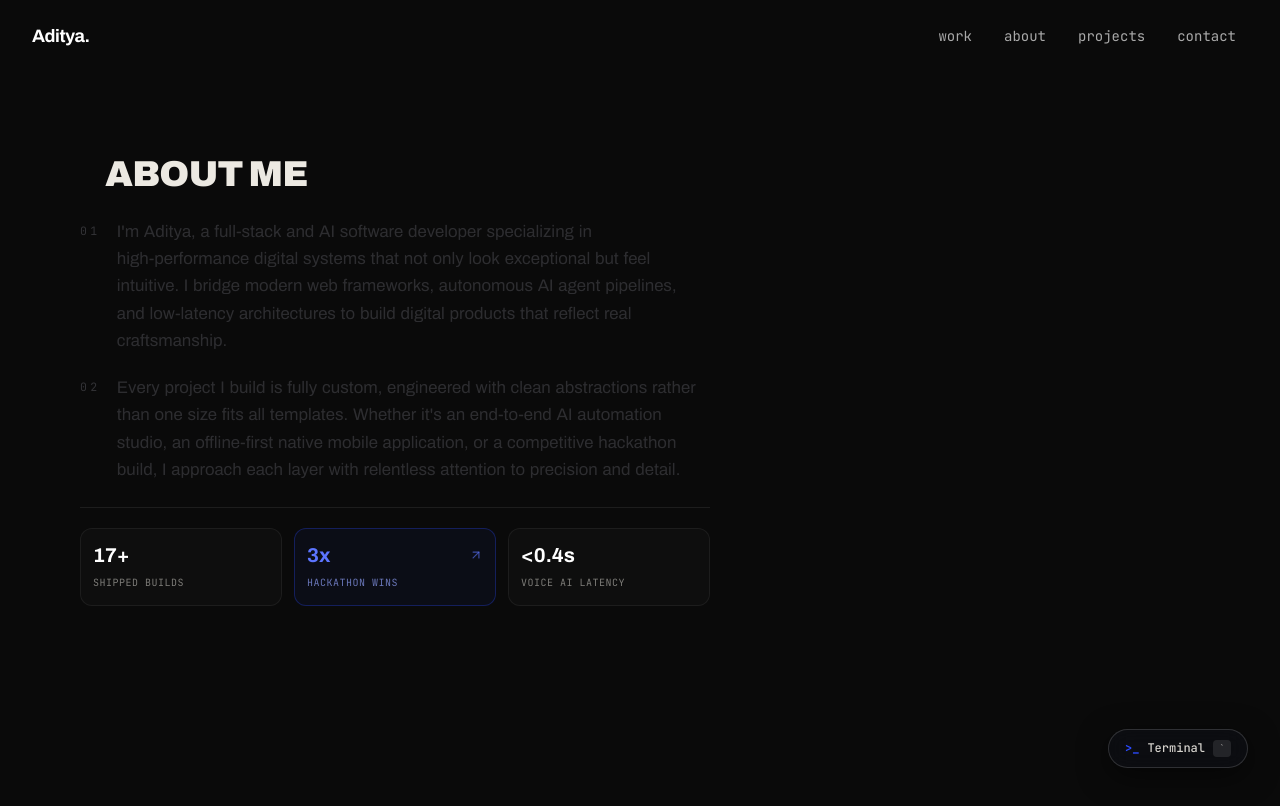
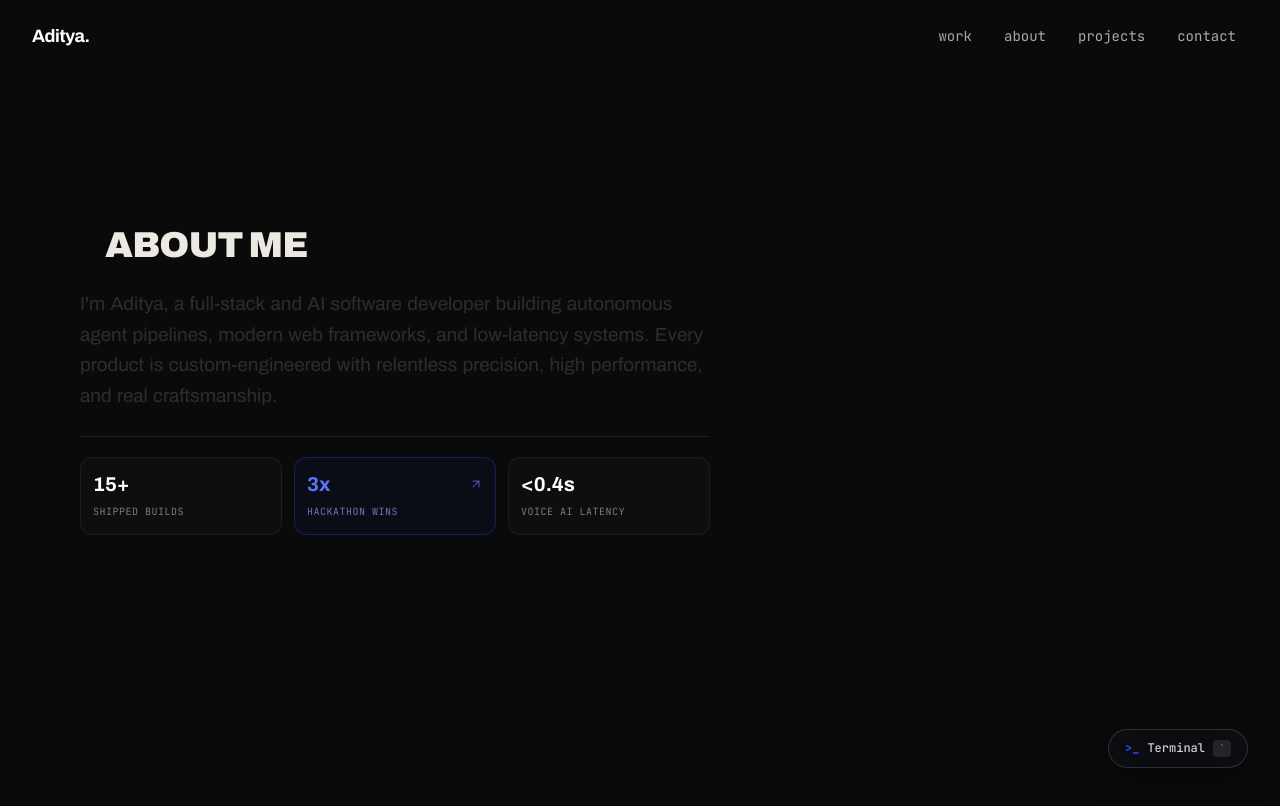
Before and after one commit to iamadityamaurya/portfolio, a React (Vite) app: page /about in a window 1280 px wide. Shown: the top 806 px of the page. Built offline with nearby package versions, Linux system fonts and the light colour scheme.

Commit message:
refactor: condense about me bio into a concise single-narrative paragraph

```diff
--- a/src/pages/02.jsx
+++ b/src/pages/02.jsx
@@ -4,14 +4,10 @@ import { ArrowRight, ArrowUpRight } from 'lucide-react';
 import { gsap, reducedMotion, scrollToTarget } from '../lib/scroll';
 import asciiCatImg from '../assets/ascii-cat-transparent.png';
 
-const P1_TEXT =
-    "I'm Aditya, a full-stack and AI software developer specializing in high-performance digital systems that not only look exceptional but feel intuitive. I bridge modern web frameworks, autonomous AI agent pipelines, and low-latency architectures to build digital products that reflect real craftsmanship.";
+const BIO_TEXT =
+    "I'm Aditya, a full-stack and AI software developer building autonomous agent pipelines, modern web frameworks, and low-latency systems. Every product is custom-engineered with relentless precision, high performance, and real craftsmanship.";
 
-const P2_TEXT =
-    "Every project I build is fully custom, engineered with clean abstractions rather than one size fits all templates. Whether it's an end-to-end AI automation studio, an offline-first native mobile application, or a competitive hackathon build, I approach each layer with relentless attention to precision and detail.";
-
-const P1_WORDS = P1_TEXT.split(' ');
-const P2_WORDS = P2_TEXT.split(' ');
+const BIO_WORDS = BIO_TEXT.split(' ');
 
 const AboutPage = () => {
     const rootRef = useRef(null);
@@ -22,14 +18,10 @@ const AboutPage = () => {
 
         if (reducedMotion()) {
             if (rootRef.current) {
-                rootRef.current.querySelectorAll('[data-p1-word], [data-p2-word]').forEach((el) => {
+                rootRef.current.querySelectorAll('[data-bio-word]').forEach((el) => {
                     el.style.color = '#ece9e2';
                     el.style.opacity = '1';
                 });
-                const p1Num = rootRef.current.querySelector('[data-p1-num]');
-                const p2Num = rootRef.current.querySelector('[data-p2-num]');
-                if (p1Num) { p1Num.style.color = '#ece9e2'; p1Num.style.opacity = '1'; }
-                if (p2Num) { p2Num.style.color = '#ece9e2'; p2Num.style.opacity = '1'; }
                 const bLeft = rootRef.current.querySelector('[data-bracket-left]');
                 const bRight = rootRef.current.querySelector('[data-bracket-right]');
                 if (bLeft) { bLeft.style.opacity = '1'; bLeft.style.transform = 'none'; }
@@ -49,10 +41,7 @@ const AboutPage = () => {
             const bRight = pin.querySelector('[data-bracket-right]');
             const catFrame = pin.querySelector('[data-cat-frame]');
             const riseLines = pin.querySelectorAll('[data-rise-line]');
-            const p1Words = pin.querySelectorAll('[data-p1-word]');
-            const p2Words = pin.querySelectorAll('[data-p2-word]');
-            const p1Num = pin.querySelector('[data-p1-num]');
-            const p2Num = pin.querySelector('[data-p2-num]');
+            const bioWords = pin.querySelectorAll('[data-bio-word]');
             const actionBtn = pin.querySelector('[data-action-btn]');
 
             // Pinned scroll timeline
@@ -62,7 +51,7 @@ const AboutPage = () => {
                     trigger: pin,
                     pin: true,
                     start: 'top top',
-                    end: () => `+=${window.innerHeight * 2.2}`,
+                    end: () => `+=${window.innerHeight * 1.5}`,
                     scrub: 0.6,
                     invalidateOnRefresh: true,
                 },
@@ -98,62 +87,27 @@ const AboutPage = () => {
                 );
             }
 
-            // 2. Paragraph 01 Word Illumination (gray to bright white)
-            const p1Start = 0.35;
-            if (p1Num) {
-                tl.fromTo(p1Num,
-                    { color: '#71717a', opacity: 0.4 },
-                    { color: '#ffffff', opacity: 1, duration: 0.15 },
-                    p1Start
-                );
-            }
-
-            if (p1Words.length) {
-                tl.fromTo(p1Words,
+            // 2. Word Illumination (gray to bright white) in one seamless go
+            const pStart = 0.35;
+            if (bioWords.length) {
+                tl.fromTo(bioWords,
                     { color: '#71717a', opacity: 0.35 },
                     {
                         color: '#ffffff',
                         opacity: 1,
                         stagger: 0.02,
-                        duration: 0.12,
+                        duration: 0.14,
                         ease: 'none',
                     },
-                    p1Start
+                    pStart
                 );
             }
 
-            const p1Duration = 0.12 + (p1Words.length - 1) * 0.02;
-            const p1End = p1Start + p1Duration;
+            const pDuration = 0.14 + (bioWords.length - 1) * 0.02;
+            const pEnd = pStart + pDuration;
 
-            // 3. Paragraph 02 Word Illumination (gray to bright white)
-            const p2Start = p1End + 0.18;
-            if (p2Num) {
-                tl.fromTo(p2Num,
-                    { color: '#71717a', opacity: 0.4 },
-                    { color: '#ffffff', opacity: 1, duration: 0.15 },
-                    p2Start
-                );
-            }
-
-            if (p2Words.length) {
-                tl.fromTo(p2Words,
-                    { color: '#71717a', opacity: 0.35 },
-                    {
-                        color: '#ffffff',
-                        opacity: 1,
-                        stagger: 0.02,
-                        duration: 0.12,
-                        ease: 'none',
-                    },
-                    p2Start
-                );
-            }
-
-            const p2Duration = 0.12 + (p2Words.length - 1) * 0.02;
-            const p2End = p2Start + p2Duration;
-
-            // 4. Action button reveal
-            const btnStart = p2End + 0.12;
+            // 3. Action button reveal
+            const btnStart = pEnd + 0.12;
             if (actionBtn) {
                 tl.fromTo(actionBtn,
                     { y: 18, opacity: 0 },
@@ -162,8 +116,8 @@ const AboutPage = () => {
                 );
             }
 
-            // 5. Comfortable settle hold before unpinning to the next section
-            tl.to({}, { duration: 0.4 });
+            // 4. Comfortable settle hold before unpinning to the next section
+            tl.to({}, { duration: 0.3 });
 
             return () => tl.kill();
         });
@@ -185,7 +139,7 @@ const AboutPage = () => {
                     {/* ── Main 2-Column Split Composition: Text on Left, Cat on Right ── */}
                     <div className="grid grid-cols-1 lg:grid-cols-12 gap-8 lg:gap-14 items-center">
 
-                        {/* ── Left Column: [ About me ], 2 Paragraphs & Stats ── */}
+                        {/* ── Left Column: [ About me ], Bio narrative & Stats ── */}
                         <div className="lg:col-span-7 flex flex-col justify-between space-y-5 sm:space-y-6">
                             <div>
                                 {/* Micro Header Tag */}
@@ -218,25 +172,16 @@ const AboutPage = () => {
                                     </span>
                                 </h2>
 
-                                {/* Editorial narrative: mono index + scroll-scrubbed word illumination */}
+                                {/* Editorial narrative: single concise block in one go */}
                                 <div
                                     data-narrative
-                                    className="space-y-4 sm:space-y-5 text-sm sm:text-base lg:text-[1.05rem] leading-relaxed font-normal"
+                                    className="text-base sm:text-lg lg:text-[1.18rem] leading-relaxed font-normal"
                                 >
-                                    <div className="flex gap-3.5 sm:gap-4">
-                                        <span
-                                            aria-hidden="true"
-                                            data-p1-num
-                                            className="label pt-1 shrink-0 select-none text-[#71717a] transition-colors font-mono"
-                                            style={{ color: '#71717a', opacity: 0.4 }}
-                                        >
-                                            01
-                                        </span>
                                     <p className="leading-relaxed">
-                                            {P1_WORDS.map((word, idx) => (
+                                        {BIO_WORDS.map((word, idx) => (
                                             <span
                                                 key={idx}
-                                                    data-p1-word
+                                                data-bio-word
                                                 className="inline-block mr-[0.28em] text-[#71717a] transition-colors duration-150 select-text"
                                                 style={{ color: '#71717a', opacity: 0.35 }}
                                             >
@@ -245,34 +190,11 @@ const AboutPage = () => {
                                         ))}
                                     </p>
                                 </div>
-                                    <div className="flex gap-3.5 sm:gap-4">
-                                        <span
-                                            aria-hidden="true"
-                                            data-p2-num
-                                            className="label pt-1 shrink-0 select-none text-[#71717a] transition-colors font-mono"
-                                            style={{ color: '#71717a', opacity: 0.4 }}
-                                        >
-                                            02
-                                        </span>
-                                        <p className="leading-relaxed">
-                                            {P2_WORDS.map((word, idx) => (
-                                                <span
-                                                    key={idx}
-                                                    data-p2-word
-                                                    className="inline-block mr-[0.28em] text-[#71717a] transition-colors duration-150 select-text"
-                                                    style={{ color: '#71717a', opacity: 0.35 }}
-                                                >
-                                                    {word}
-                                                </span>
-                                            ))}
-                                        </p>
-                                    </div>
-                                </div>
 
                                 {/* Mini Stats Strip */}
                                 <div className="mt-6 grid grid-cols-3 gap-2.5 sm:gap-3 border-t border-white/[0.08] pt-4 sm:pt-5">
                                     <div className="p-2.5 sm:p-3 rounded-xl border border-white/[0.06] bg-white/[0.02] hover:bg-white/[0.04] transition-all">
-                                        <span className="block font-bold text-lg sm:text-xl text-white">17+</span>
+                                        <span className="block font-bold text-lg sm:text-xl text-white">15+</span>
                                         <span className="font-mono text-[10px] text-paper/50 uppercase tracking-wider">Shipped Builds</span>
                                     </div>
                                     <Link
@@ -312,7 +234,7 @@ const AboutPage = () => {
                             </div>
                         </div>
 
-                        {/* ── Right Column: Pure Floating ASCII Cat Visual (No Box) ── */}
+                        {/* ── Right Column: Pure Floating ASCII Cat Visual ── */}
                         <div className="lg:col-span-5 flex flex-col items-center lg:items-end justify-center">
                             <div
                                 data-cat-frame
```
Lines whose indentation alone changed are shown as unchanged.
